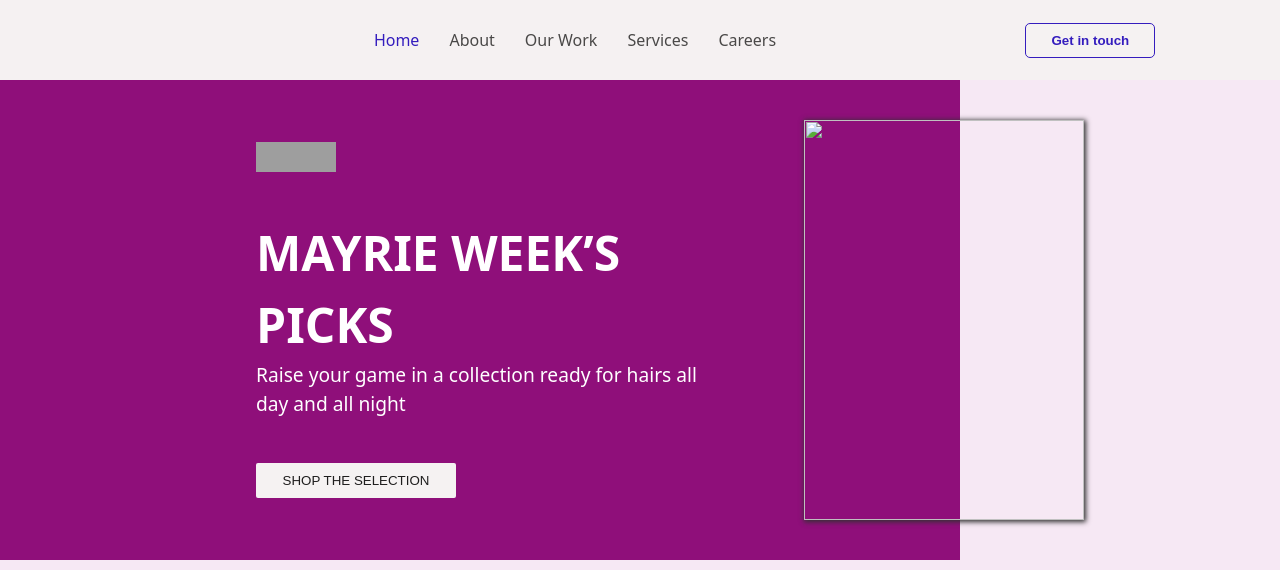
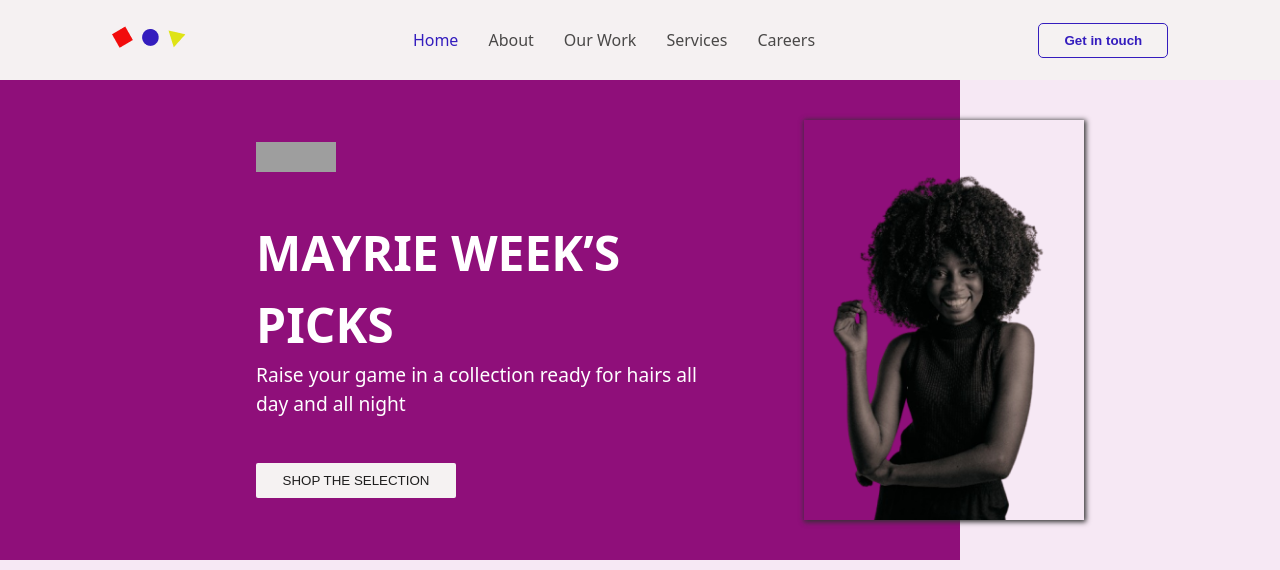
Before and after one commit to C-mecole/beauty-shop, a plain HTML site: page index.html in a window 1280 px wide. Shown: the top 570 px of the page. Drawn offline with nearby package versions, Linux system fonts and the light colour scheme; grey boxes are pictures that could not be loaded.

Commit message:
updated my photo url's

```diff
--- a/index.html
+++ b/index.html
@@ -6,13 +6,13 @@
     <title>Mayrie's Shop</title>
     <link rel="stylesheet" href="https://cdnjs.cloudflare.com/ajax/libs/tiny-slider/2.9.4/tiny-slider.css">
     <link rel="stylesheet" href="styles.css">
-    <link rel="icon" type="image/png" href="page_artifacts/images/logo.png">
+    <link rel="icon" type="image/png" href="images/logo.png">
 </head>
 <body>
     <div class="loader"></div>
     <header>
         <div class="icon">
-            <img src="page_artifacts/images/logo.png" alt="">
+            <img src="images/logo.png" alt="">
         </div>
         <div id="header">
             <nav>
@@ -58,7 +58,7 @@
                         <button class="hero-btn">SHOP THE SELECTION</button>
                     </div>
                     <div class="fa-1-wrapper">
-                        <img src="page_artifacts/images/girl.png" alt="">
+                        <img src="images/girl.png" alt="">
                     </div>
                 </div>
             </div>
```
